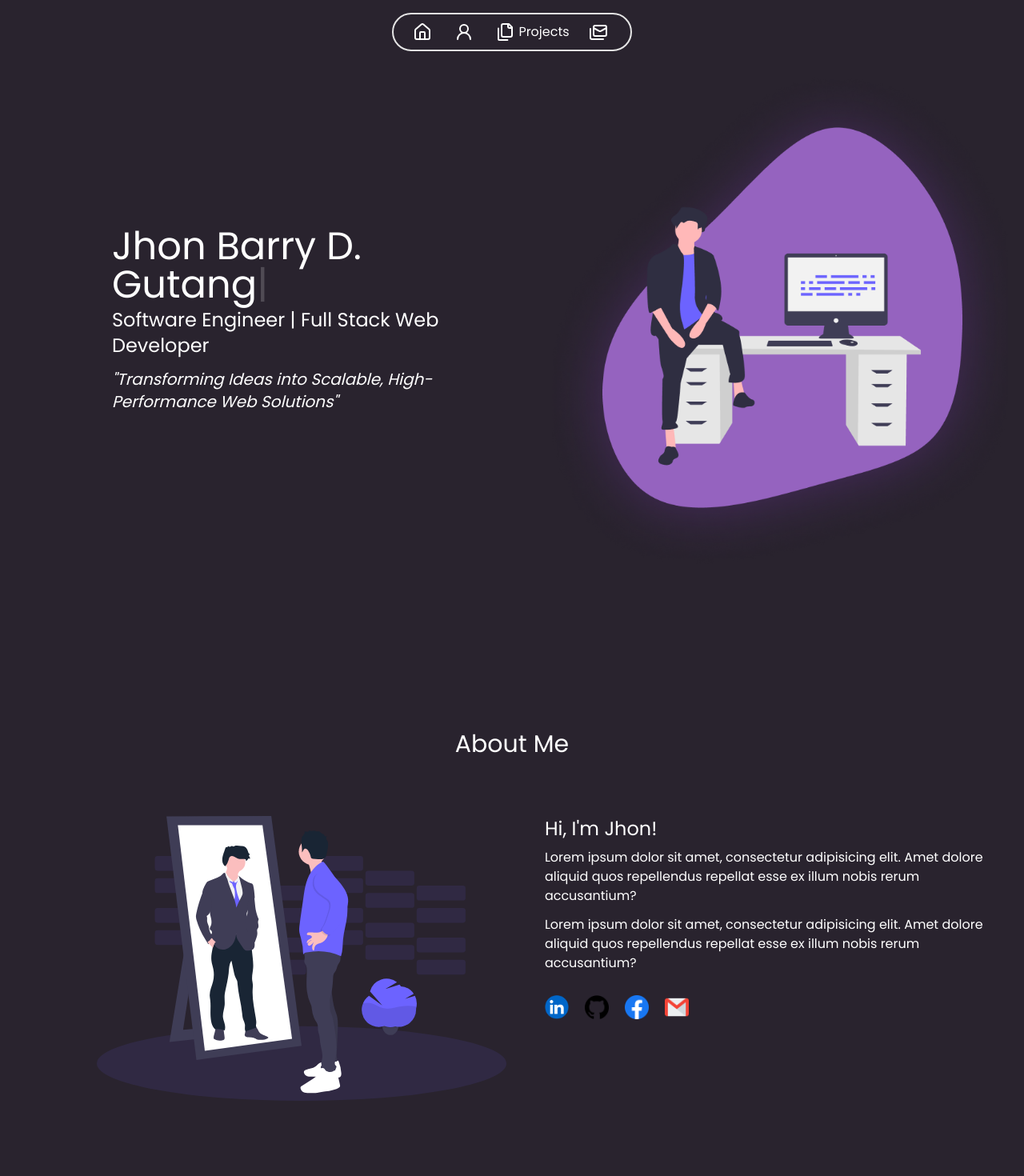
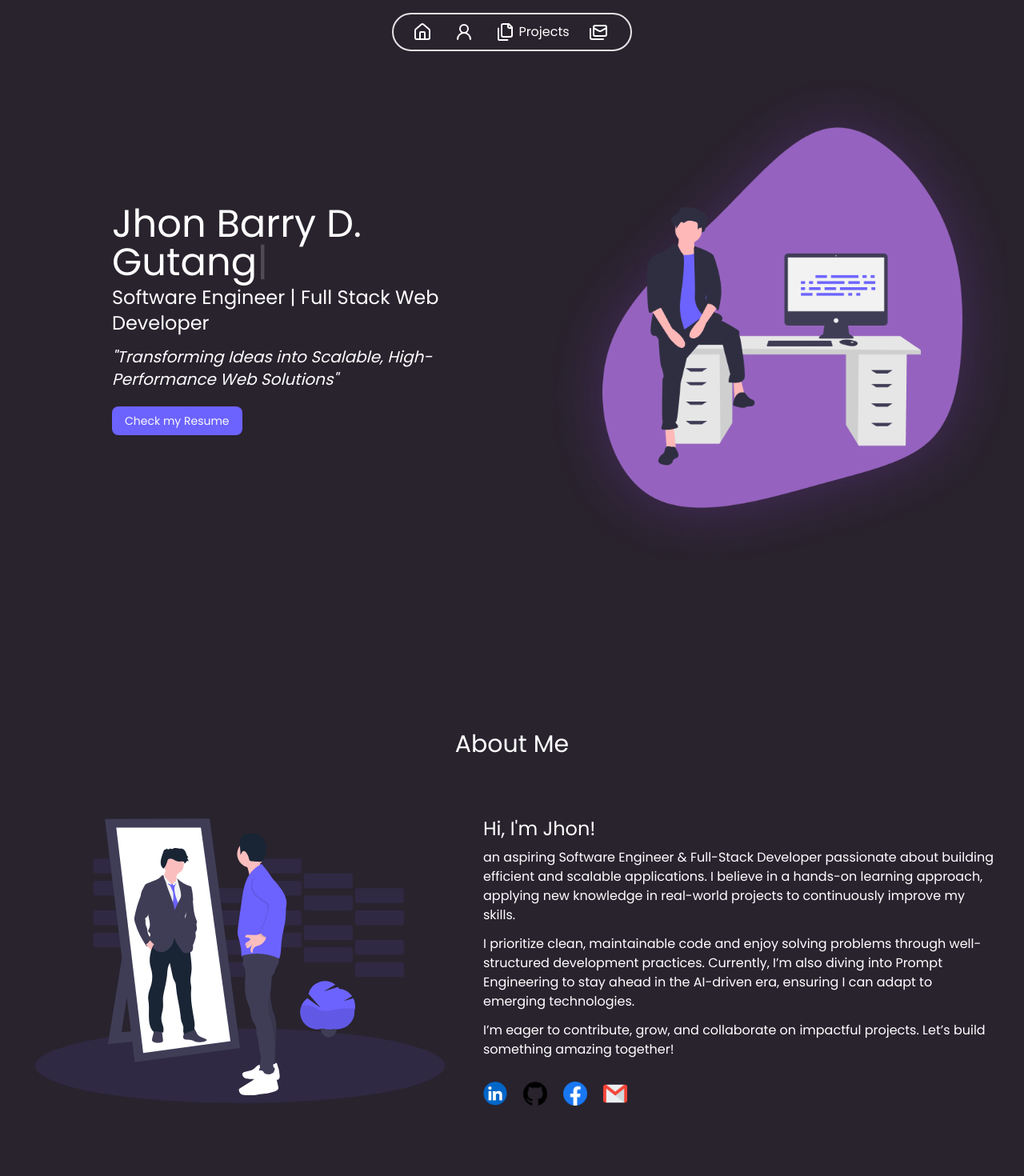
Before and after one commit to JhonGutang/Portfolio, a Next.js app: page / in a window 1280 px wide. Shown: the top 1470 px of the page at 80% size. Built offline with nearby package versions, Linux system fonts and the light colour scheme.

Commit message:
added real data in about me, something new in tech stack section and for resume

```diff
--- a/src/components/sections/About.tsx
+++ b/src/components/sections/About.tsx
@@ -8,25 +8,35 @@ const About = () => {
         <div className="text-3xl lg:mb-8">About Me</div>
         <div className="w-full flex flex-wrap lg:flex-nowrap gap-8 justify-center">
           <div className=" lg:w-full lg:flex lg:justify-end">
-          <img src="/about_me/about_me.svg" alt="" className="w-[80vw] lg:w-[40vw]" />
+            <img
+              src="/about_me/about_me.svg"
+              alt=""
+              className="w-[80vw] lg:w-[40vw]"
+            />
           </div>
-        <div className="text-center lg:text-left px-4">
+          <div className="text-center lg:text-left px-4 max-w-2xl">
             <div className="text-2xl mb-2">Hi, I&apos;m Jhon!</div>
             <p className="mb-3">
-            Lorem ipsum dolor sit amet, consectetur adipisicing elit. Amet
-            dolore aliquid quos repellendus repellat esse ex illum nobis rerum
-            accusantium?
+              an aspiring Software Engineer & Full-Stack Developer passionate
+              about building efficient and scalable applications. I believe in a
+              hands-on learning approach, applying new knowledge in real-world
+              projects to continuously improve my skills.
+            </p>
+            <p className="mb-3">
+              I prioritize clean, maintainable code and enjoy solving problems
+              through well-structured development practices. Currently, I’m also
+              diving into Prompt Engineering to stay ahead in the AI-driven era,
+              ensuring I can adapt to emerging technologies.
             </p>
             <p>
-            Lorem ipsum dolor sit amet, consectetur adipisicing elit. Amet
-            dolore aliquid quos repellendus repellat esse ex illum nobis rerum
-            accusantium?
+              I’m eager to contribute, grow, and collaborate on impactful
+              projects. Let’s build something amazing together!
             </p>
-          <Socials/>
+            <Socials />
           </div>
         </div>
       </div>
-    <Skills/>
+      <Skills />
     </div>
   );
 };
--- a/src/components/sections/Hero.tsx
+++ b/src/components/sections/Hero.tsx
@@ -2,7 +2,7 @@
 
 import { useState, useEffect, useRef } from "react";
 import { motion, useAnimation } from "framer-motion";
-
+import { Button } from "../ui/button";
 const Hero = () => {
     const [isDesktop, setIsDesktop] = useState(false);
     const name = "Jhon Barry D. Gutang";
@@ -107,6 +107,14 @@ const Hero = () => {
                 >
                     &quot;Transforming Ideas into Scalable, High-Performance Web Solutions&quot;
                 </motion.div>
+                <div className="mt-5">
+                <Button className="cursor-pointer" style={{backgroundColor: '#6C63FF'}}>
+                    <a href="/gutang-resume.pdf" download>
+                    Check my Resume
+                    </a>
+                    </Button>
+
+                </div>
             </motion.div>
         </motion.div>
     );
--- a/src/components/sections/Projects.tsx
+++ b/src/components/sections/Projects.tsx
@@ -38,6 +38,7 @@ const Projects = () => {
       images: ["/projects/collabit.png"],
       techStack: [
         { name: "React", iconLink: "/tech_stack/react.png" },
+        { name: "Typescript", iconLink: "/tech_stack/typescript.png" },
         { name: "Tailwind", iconLink: "/tech_stack/tailwind.png" },
         { name: "Django", iconLink: "/tech_stack/django.png" },
       ],
--- a/src/components/sections/Skills.tsx
+++ b/src/components/sections/Skills.tsx
@@ -4,6 +4,7 @@ const Skills = () => {
     { name: "HTML", link: "tech_stack/html.png"},
     { name: "CSS", link: "tech_stack/css.png" },
     { name: "Javascript", link: "tech_stack/js.png" },
+    { name: "Typescript", link: "tech_stack/typescript.png" },
     { name: "Bootstrap", link: "tech_stack/bootstrap.png" },
     { name: "Tailwind", link: "tech_stack/tailwind.png" },
     { name: "Vue", link: "tech_stack/vue.png" },
@@ -14,14 +15,14 @@ const Skills = () => {
 
   ];
   return (
-    <div className=" w-full h-screen flex items-center justify-center distance-from-nav">
+    <div className=" w-full h-[110vh] flex items-center justify-center distance-from-nav">
       <div className="flex flex-col lg:flex-row gap-12 items-center  w-full justify-center">
         <div className="lg:w-full lg:flex lg:justify-center">
           <img src="/tech_stack/programming.svg" alt="" className="w-[70vw] lg:w-[30vw]" />
         </div>
-        <div className="w-full text-center lg:text-start h-fit">
+        <div className="w-full text-center lg:text-start">
             <div className="text-3xl mb-5">Tech Stack</div>
-            <div className="flex lg:justify-start justify-center flex-wrap gap-3">
+            <div className="flex lg:justify-start justify-center flex-wrap gap-3 px-3">
 
           {techStack.map((tech) => (
             <div key={tech.name}>
```
Also changed, not shown: public/tech_stack/typescript.png (added), 1 other file (tests, documents, lock files or other folders). Lines whose indentation alone changed are shown as unchanged.
